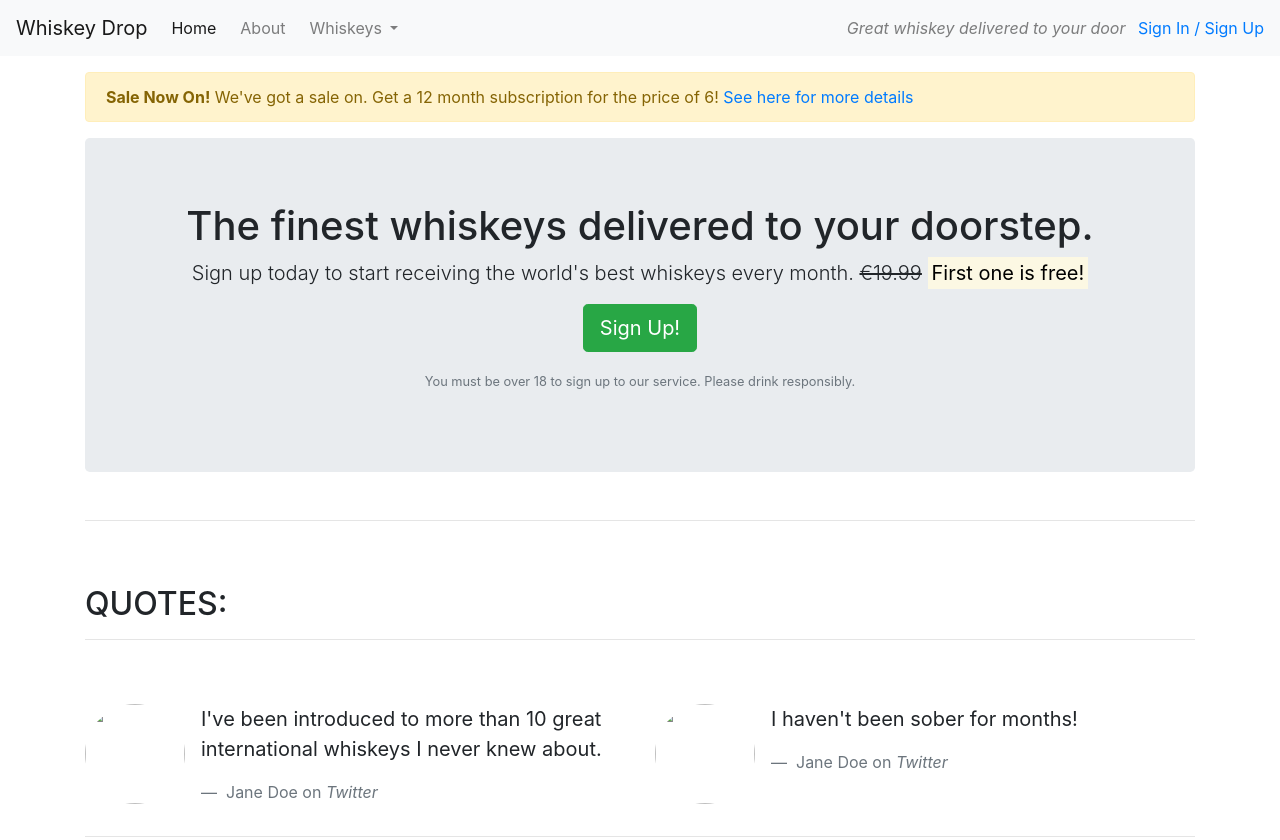
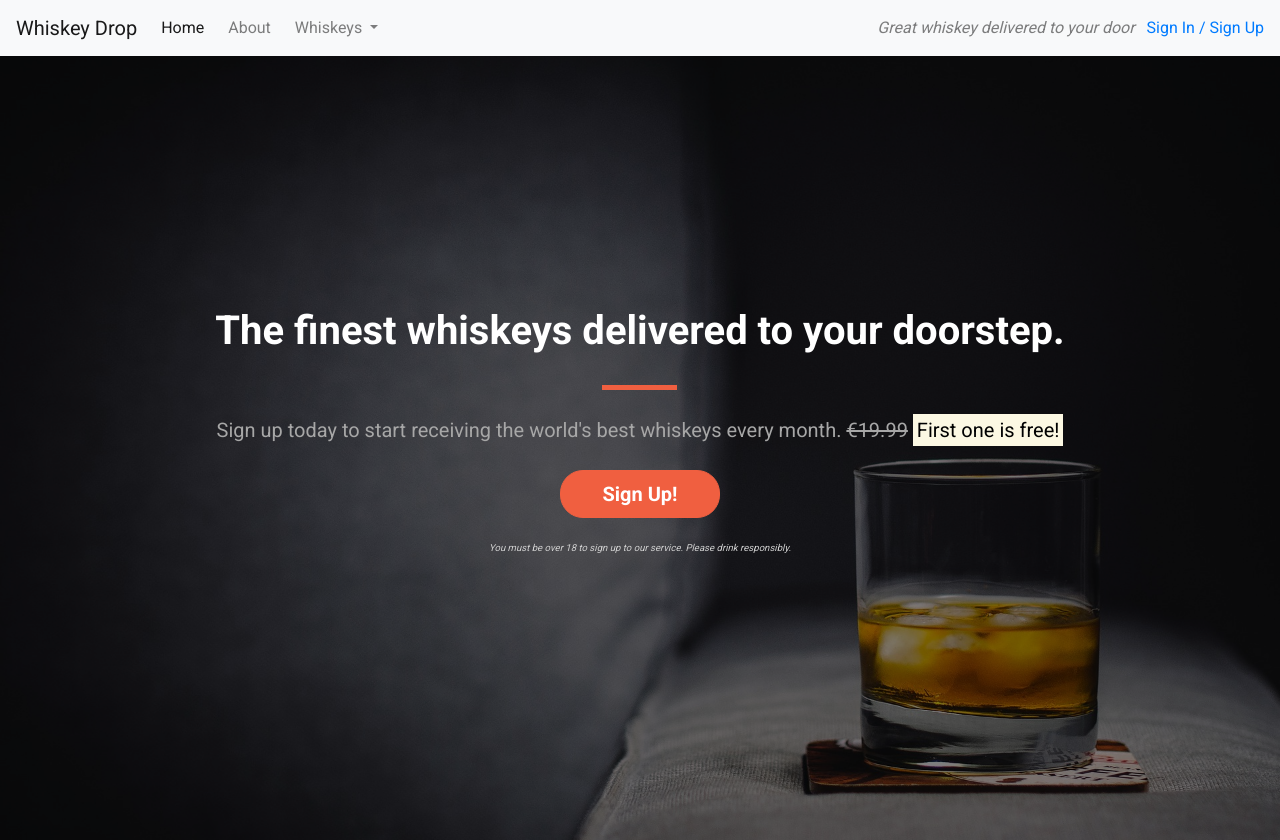
Before and after one commit to sam2829/bootstrap-walk-through, a plain HTML site: page index.html in a window 1280 px wide. Shown: the top 840 px of the page. Drawn offline with nearby package versions, Linux system fonts and the light colour scheme.

Commit message:
Add code along video 8

```diff
--- /dev/null
+++ b/css/style.css
@@ -0,0 +1,96 @@
+body {
+    font-family: 'roboto', sans-serif;
+}
+
+.alert-container {}
+
+.callout-container {
+    height: 100vh;
+
+    background: url(../assets/images/whiskey-background.jpg) no-repeat bottom right fixed;
+    -webkit-background-size: cover;
+    -moz-background-size: cover;
+    -o-background-size: cover;
+    background-size: cover;
+
+    display: flex;
+    align-items: center;
+    justify-content: center;
+
+    position: relative;
+}
+
+.opaque-overlay {
+    position: absolute;
+    top: 0;
+    left: 0;
+    height: 100%;
+    width: 100%;
+    background-color: rgba(0,0,0,0.5);
+}
+
+.quotes-container {}
+
+.features-container {}
+
+/*Block dividers*/
+
+.block-divider {
+    width: 75px;
+    height: 5px;
+    border: 0;
+}
+
+.block-divider--orange {
+    background-color: #f05f40;
+}
+
+.block-divider--short {
+    width: 35px;
+}
+
+
+/* Jumbotron*/
+
+.jumbotron {
+    background-color: transparent;
+}
+
+.jumbotron-header {
+    color: white;
+    font-weight: bold;
+    margin-bottom: 30px;
+}
+
+.jumbotron .lead {
+    margin: 25px 0;
+    color: #a7a7a7;
+}
+
+.jumbotron small {
+    font-size: 60%;
+    font-style: italic;
+    color: #d0d0d0;
+}
+
+/*Buttons*/
+
+.btn--cta {
+    font-weight: bold;
+    border-radius: 23px;
+    width: 160px;
+}
+
+.btn--red {
+    color: white;
+    background-color: #f05f40;
+    border-color: #f05f40;
+}
+
+.btn--red:hover,
+.btn--red:active,
+.btn--red:focus,
+.btn--red:active:focus {
+    background-color: #df4929;
+    border-color: #df4929;
+}
--- a/index.html
+++ b/index.html
@@ -14,6 +14,13 @@
       integrity="sha384-gfdkjb5BdAXd+lj+gudLWI+BXq4IuLW5IT+brZEZsLFm++aCMlF1V92rMkPaX4PP"
       crossorigin="anonymous"
     />
+    <link rel="preconnect" href="https://fonts.googleapis.com" />
+    <link rel="preconnect" href="https://fonts.gstatic.com" crossorigin />
+    <link
+      href="https://fonts.googleapis.com/css2?family=Roboto:wght@400;700&display=swap"
+      rel="stylesheet"
+    />
+    <link rel="stylesheet" href="css/style.css" text="text/css" />
   </head>
 
   <body>
@@ -72,7 +79,8 @@
       </div>
       <!--</div>-->
     </nav>
-    <article class="container mt-3">
+    <!--
+    <div class="container alert-container">
       <div class="row d-none d-sm-block">
         <div class="col-12">
           <div class="alert alert-warning">
@@ -82,11 +90,15 @@
           </div>
         </div>
       </div>
+    </div>-->
+    <div class="container-fluid callout-container">
       <!-- Callout -->
+      <div class="opaque-overlay">&nbsp;</div>
       <div class="row">
         <div class="col-12">
           <section class="callout jumbotron text-center">
-            <h1>The finest whiskeys delivered to your doorstep.</h1>
+            <h1 class = "jumbotron-header">The finest whiskeys delivered to your doorstep.</h1>
+            <hr class = "block-divider block-divider--orange">
             <p class="lead">
               Sign up today to start receiving the world's best whiskeys every
               month.
@@ -96,7 +108,7 @@
             </p>
             <p>
               <button
-                class="btn btn-lg btn-success"
+                class="btn btn-lg btn--cta btn--red"
                 data-toggle="modal"
                 data-target="#signUpModal"
               >
@@ -113,8 +125,9 @@
         </div>
       </div>
       <!-- /.callout -->
-      <hr />
-      <!-- Quotes -->
+    </div>
+    <!-- Quotes -->
+    <div class="container quotes-container">
       <section class="quotes">
         <div class="row">
           <div class="col-12 my-5">
@@ -127,7 +140,7 @@
             <div class="media">
               <div class="d-none d-sm-block">
                 <img
-                  src="images/girl-image.png"
+                  src="assets/images/girl.png"
                   class="rounded-circle mr-3"
                   height="100"
                   width="100"
@@ -150,7 +163,7 @@
             <div class="media">
               <div class="d-none d-sm-block">
                 <img
-                  src="images/guy-image.png"
+                  src="assets/images/guy.png"
                   class="rounded-circle mr-3"
                   height="100"
                   width="100"
@@ -169,8 +182,9 @@
         </div>
       </section>
       <!-- /.quotes -->
-      <hr />
-      <!-- Features -->
+    </div>
+    <!-- Features -->
+    <div class="features-container">
       <section class="features">
         <div class="row">
           <div class="col-12 my-5">
@@ -225,7 +239,7 @@
         </div>
       </section>
       <!-- /.features -->
-    </article>
+    </div>
 
     <div class="modal" tabindex="-1" role="dialog" id="signUpModal">
       <div class="modal-dialog" role="document">
```
Also changed, not shown: assets/images/whiskey-background.jpg (added).
